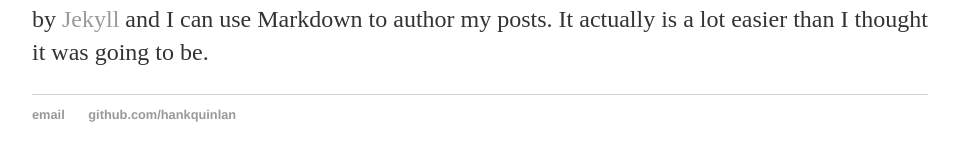
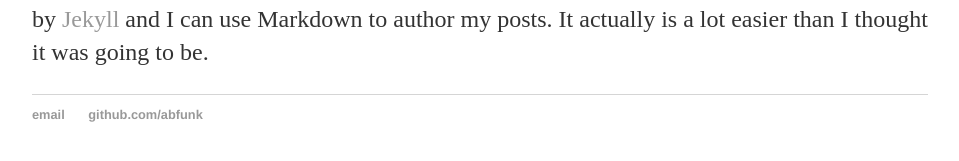
Before and after one commit to abfunk/abfunk.github.io, a Jekyll site: the page built from _posts/2014-04-30-hank-quinlan-site-launched.md, in a window 1280 px wide. Shown: the part 341-502 px from the top of the page, without its empty margins (160-1119 px from the left). Built offline with Jekyll 4.4.1, drawn with Linux system fonts in a browser that asks for light colours.

Commit message:
Update default.html

```diff
--- a/_layouts/default.html
+++ b/_layouts/default.html
@@ -22,7 +22,7 @@
 			<footer>
 	    		<ul>
 	        		<li><a href="mailto:hankquinlanhub@gmail.com">email</a></li>
-	        		<li><a href="https://github.com/hankquinlan">github.com/hankquinlan</a></li>
+	        		<li><a href="https://github.com/abfunk">github.com/abfunk</a></li>
 				</ul>
 			</footer>
 		</body>
```
